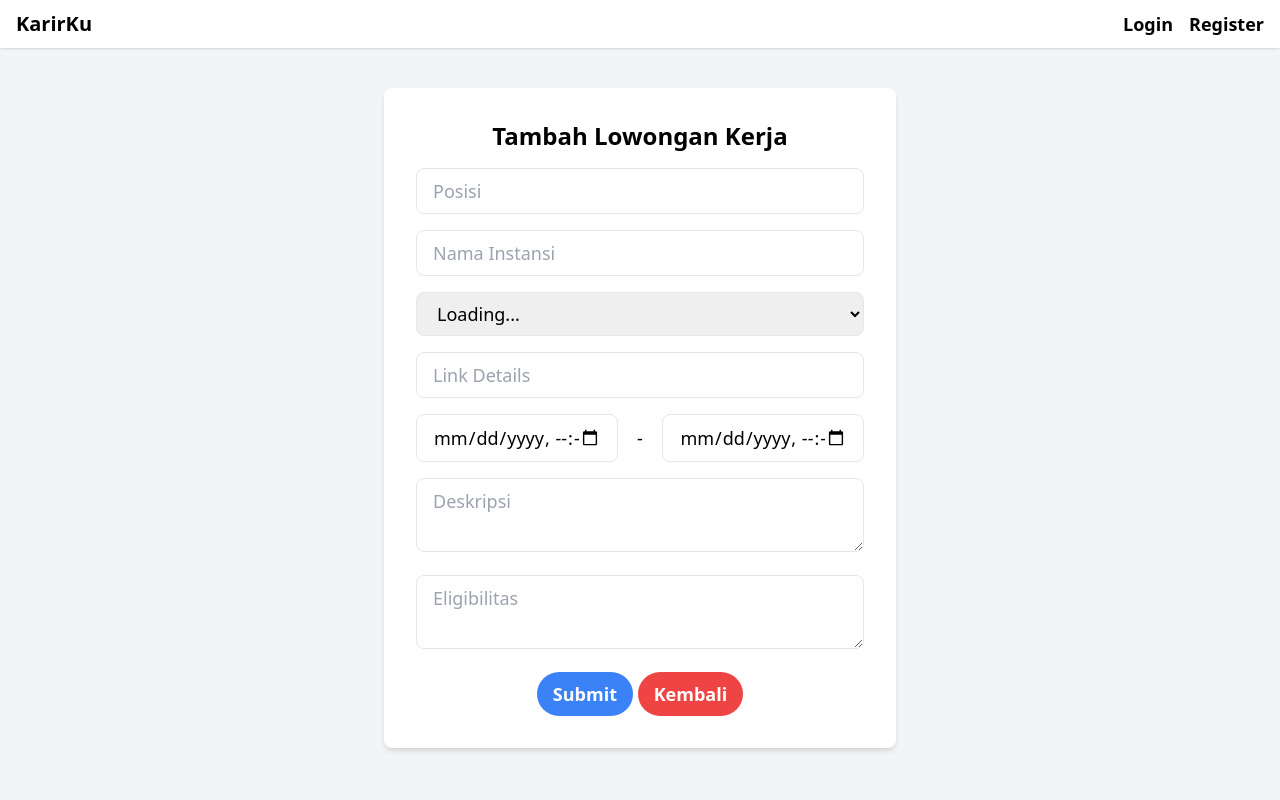
After one commit to KarirKu/karirku-frontend, a Flask app: template templates/lowongan_kerja_add.html in a window 1280 px wide. The commit adds this page. Run offline with Flask 3, Linux system fonts and the light colour scheme; the template is opened without the code that fills it, so the values that code supplies are empty; some libraries are stand-ins or nearby versions.

Commit message:
feat: add lowongan kerja

```diff
--- a/routes/lowongan_kerja.py
+++ b/routes/lowongan_kerja.py
@@ -9,3 +9,7 @@ def lowongan_kerja_index():
 @lowongan_kerja_blueprint.route('/<string:lowongan_kerja_id>', methods=['GET'])
 def lowongan_kerja_details(lowongan_kerja_id):
     return render_template('lowongan_kerja_details.html', lowongan_kerja_id=lowongan_kerja_id)
+
+@lowongan_kerja_blueprint.route('/new', methods=['GET'])
+def lowongan_kerja_new():
+    return render_template('lowongan_kerja_add.html')
--- /dev/null
+++ b/templates/lowongan_kerja_add.html
@@ -0,0 +1,139 @@
+{% extends "base.html" %}
+
+{% block head %}
+<script>
+    async function getKarier() {
+        const selectKarier = document.getElementById('karier-list');
+        try {
+            const response = await fetch('{{ config.BACKEND_URL }}/informasi-karier/all/');
+            if (!response.ok) {
+                throw new Error('Failed to fetch karier from server.');
+            }
+            const karierList = await response.json();
+            let innerHTML = '<option value="" selected disabled hidden>Karier</option>';
+            for (let i = 0; i < karierList.length; i++) {
+                innerHTML +=  `<option value="${karierList[i].id}">${karierList[i].nama}</option>`;
+            }
+            selectKarier.innerHTML = innerHTML;
+        } catch (error) {
+            alert(error.message);
+        }
+    }
+
+    async function addLowonganKerja(event) {
+        event.preventDefault();
+        console.log(event.target);
+        const formData = new FormData(event.target);
+        formData.append('karier', document.getElementById('karier-list').value);
+
+        try {
+            const response = await fetch('https://karirku-backend.meervix.com/lowongan-kerja/new/', {
+                method: 'POST',
+                headers: {
+                    'Authorization': 'Bearer ' + Cookies.get('access_token'),
+                },
+                body: formData,
+            });
+            if (!response.ok) {
+                throw new Error('Operation failed. Check the input');
+            }
+            alert('Added lowongan kerja.');
+            window.location.href = "/lowongan-kerja/";
+        } catch (error) {
+            alert(error.message);
+        }
+    }
+
+    document.addEventListener('DOMContentLoaded', getKarier, false);
+</script>
+{% endblock %}
+
+{% block content %}
+<div id="info-loker" class="w-full py-[40px] flex justify-center items-center">
+    <div class="bg-white p-8 rounded-lg shadow-md w-full sm:w-[75%] md:w-[66%] lg:w-[50%] xl:w-[40%]">
+        <h2 class="text-2xl font-semibold mb-4 text-center">Tambah Lowongan Kerja</h2>
+        <form onsubmit="addLowonganKerja(event)">
+            <div class="mb-4">
+                <input
+                type="text"
+                name="posisi"
+                placeholder="Posisi"
+                required
+                class="w-full px-4 py-2 border rounded-lg focus:outline-none focus:border-blue-500"
+                >
+            </div>
+            <div class="mb-4">
+                <input
+                type="text"
+                name="nama_instansi"
+                placeholder="Nama Instansi"
+                required
+                class="w-full px-4 py-2 border rounded-lg focus:outline-none focus:border-blue-500"
+                >
+            </div>
+            <div class="mb-4">
+                <select id="karier-list" nama="karier" required class="w-full px-4 py-2 border rounded-lg focus:outline-none focus:border-blue-500">
+                    <option value="" selected disabled hidden>Loading...</option>
+                </select>
+            </div>
+            <div class="mb-4">
+                <input
+                type="url"
+                name="link"
+                placeholder="Link Details"
+                required
+                class="w-full px-4 py-2 border rounded-lg focus:outline-none focus:border-blue-500"
+                >
+            </div>
+            <div class="mb-4 flex flex-row items-center justify-between">
+                <input
+                    type="datetime-local"
+                    name="tanggal_buka"
+                    placeholder="Tanggal Buka"
+                    required
+                    class="w-[45%] px-4 py-2 border rounded-lg focus:outline-none focus:border-blue-500"
+                >
+                -
+                <input
+                    type="datetime-local"
+                    name="tanggal_tutup"
+                    placeholder="Tanggal Tutup"
+                    required
+                    class="w-[45%] px-4 py-2 border rounded-lg focus:outline-none focus:border-blue-500"
+                >
+            </div>
+            <div class="mb-4">
+                <textarea
+                    name="deskripsi"
+                    placeholder="Deskripsi"
+                    required
+                    class="w-full px-4 py-2 border rounded-lg focus:outline-none focus:border-blue-500"
+                ></textarea>
+            </div>
+            <div class="mb-4">
+                <textarea
+                name="eligibilitas"
+                placeholder="Eligibilitas"
+                required
+                class="w-full px-4 py-2 border rounded-lg focus:outline-none focus:border-blue-500"
+                ></textarea>
+            </div>
+            <div class="text-center">
+                <button
+                    type="submit"
+                    class="bg-blue-500 hover:bg-blue-600 text-white font-bold py-2 px-4 rounded-full focus:outline-none focus:shadow-outline-blue active:bg-blue-700"
+                >
+                    Submit
+                </button>
+                <button
+                    type="button"
+                    onclick="location.href='/lowongan-kerja'"
+                    class="bg-red-500 hover:bg-red-600 text-white font-bold py-2 px-4 rounded-full focus:outline-none focus:shadow-outline-red active:bg-red-700"
+                >
+                    Kembali
+                </button>
+            </div>
+        </form>
+    </div>
+</div>
+{% endblock %}
```
Also changed, not shown: templates/lowongan_kerja_list.html (+9 -1 lines).
